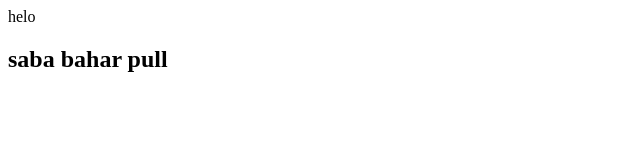
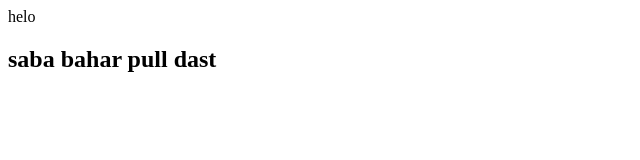
Before and after one commit to karam79/hana, a plain HTML site: page index.html in a window 1280 px wide. Shown: the full height of the page, 0-640 px from the left. Drawn offline with Linux system fonts and the light colour scheme.

Commit message:
update index.html

```diff
--- a/index.html
+++ b/index.html
@@ -10,7 +10,7 @@
 
 <body>
     helo
-    <h2>saba bahar pull</h2>
+    <h2>saba bahar pull dast</h2>
 
 </body>
 
```
